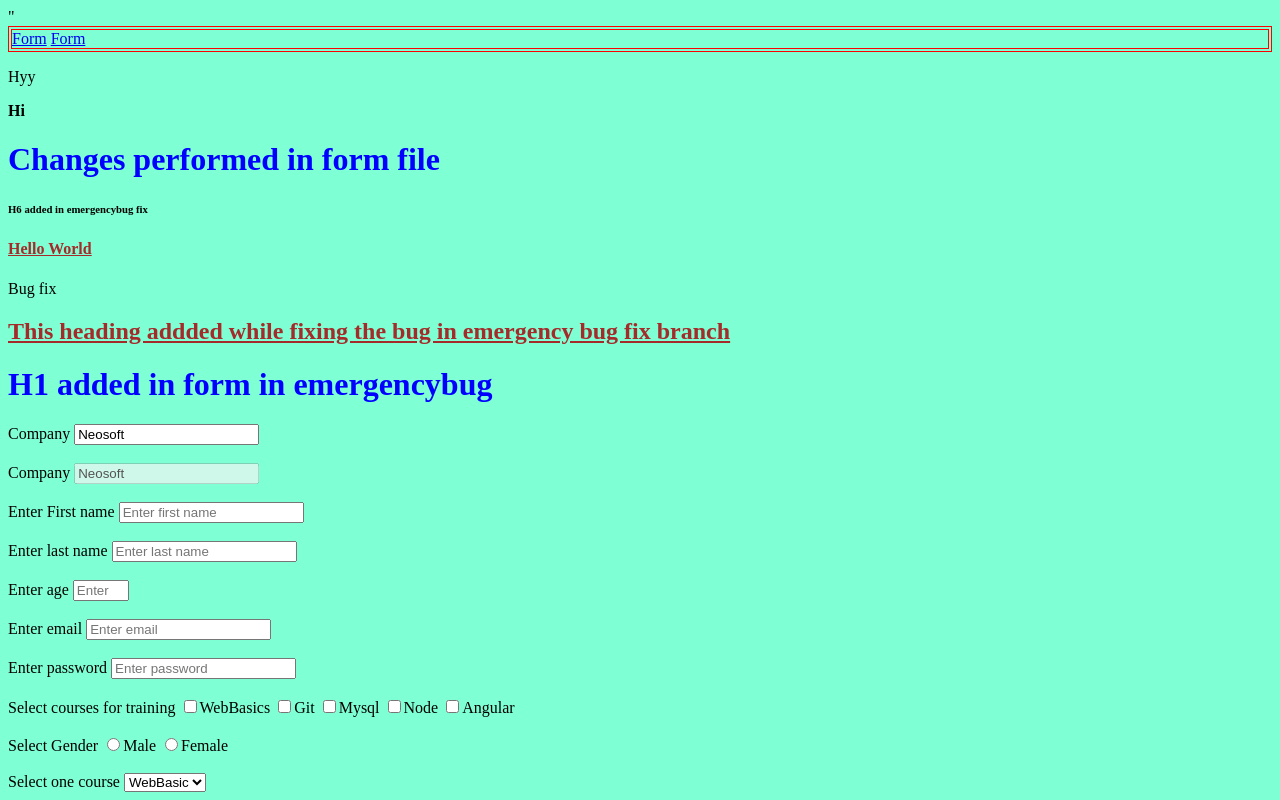
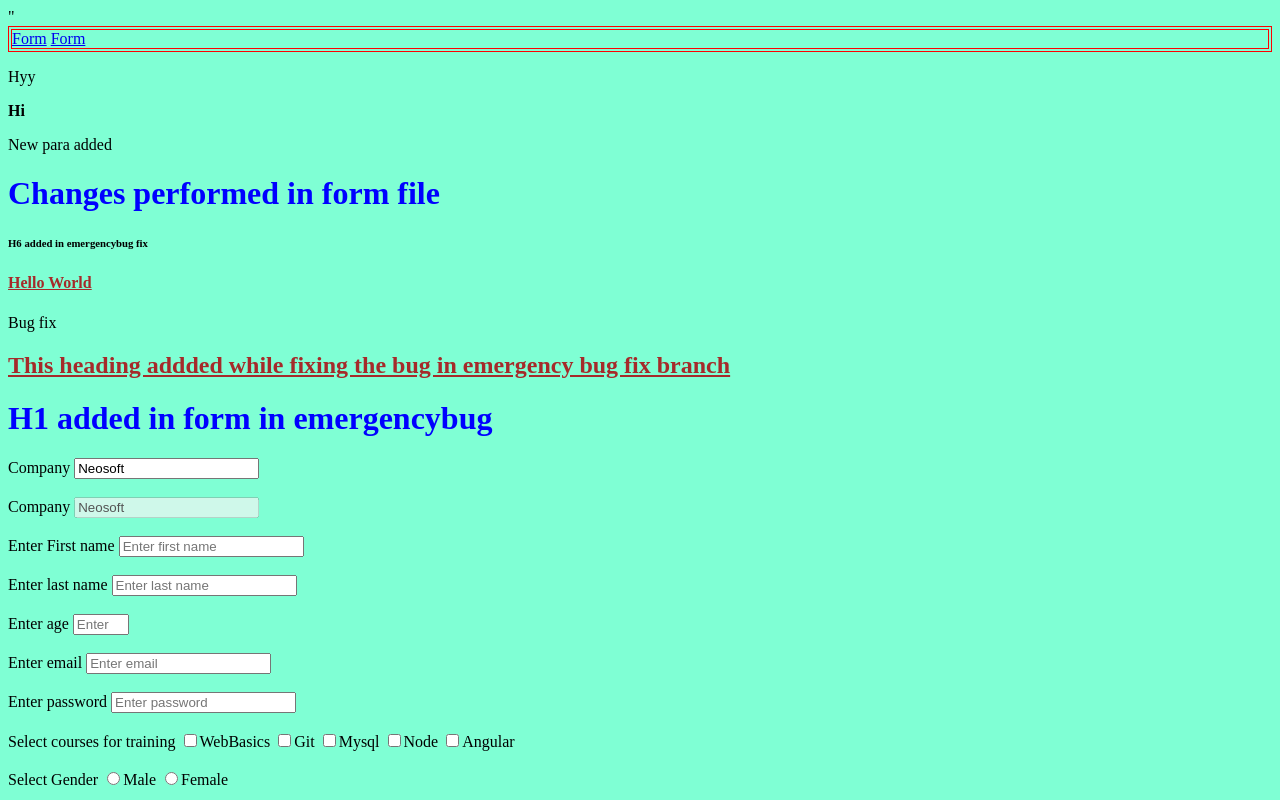
Before and after one commit to Yaminee99/UserManagement, a plain HTML site: page Form.html in a window 1280 px wide. Shown: the top 800 px of the page. Drawn offline with Linux system fonts and the light colour scheme.

Commit message:
Update Form.html

```diff
--- a/Form.html
+++ b/Form.html
@@ -14,6 +14,7 @@
  </header>
     <p>Hyy</p>
     <b>Hi</b>
+    <p>New para added</p>
     <h1>Changes performed in form file</h1>
     <h6>H6 added in emergencybug fix</h6>
     <h4>Hello World</h4>
```
